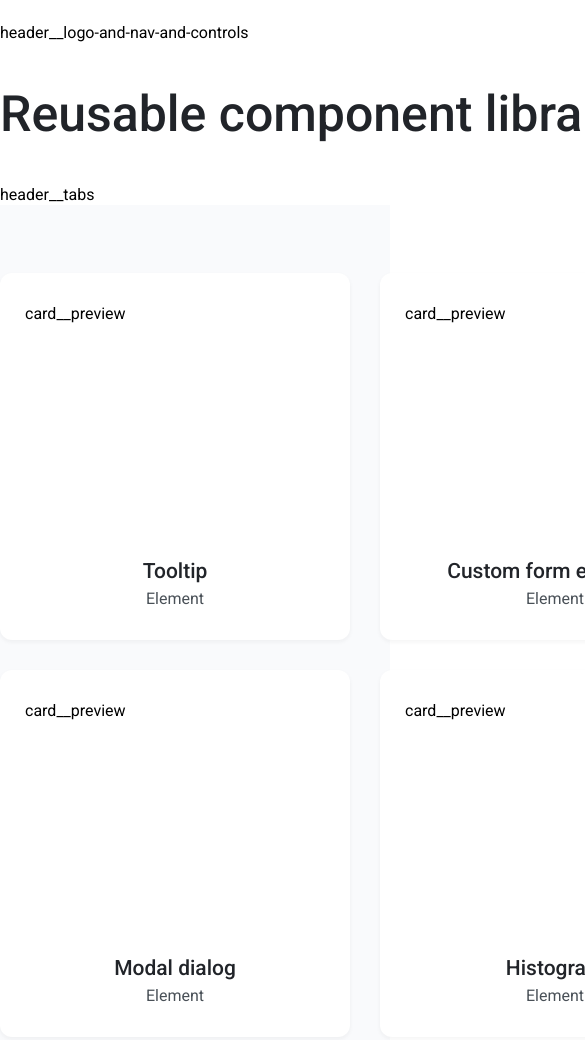
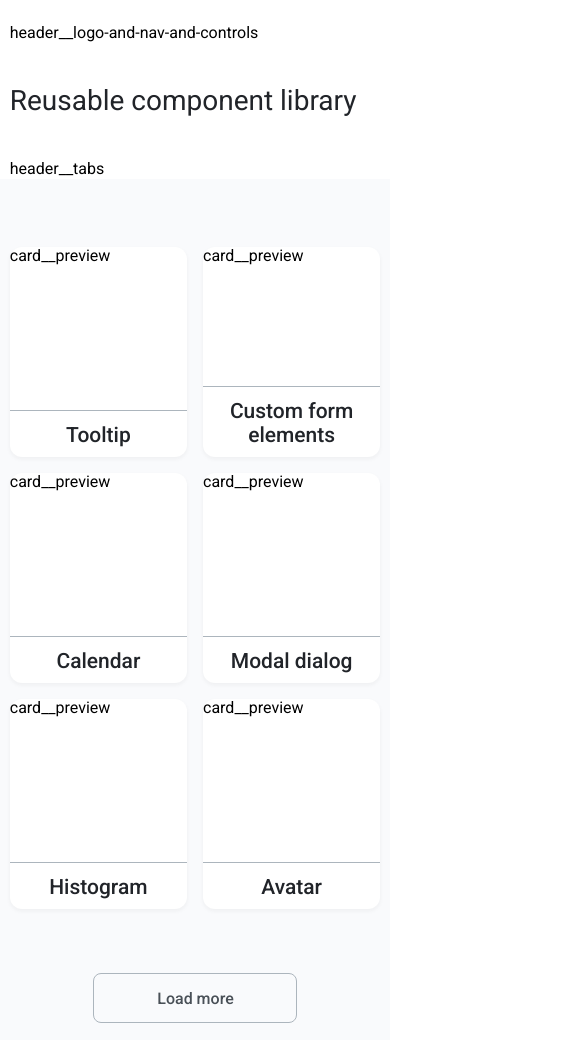
Before and after one commit to js-tasks-ru/htmlcss-20230911-4_elmir-kuba, a website: page index.html in a window 390 px wide. Shown: the top 1040 px of the page, 585 px wide, since content can reach past the window. Drawn offline with Linux system fonts and the light colour scheme.

Commit message:
main page mobile

```diff
--- a/components/card/card.css
+++ b/components/card/card.css
@@ -44,3 +44,23 @@
   font-weight: 400;
   line-height: normal;
 }
+
+@media only screen and (max-width: 475px) {
+  .card {
+    padding-left: 0;
+    padding-right: 0;
+    padding-top: 0;
+    padding-bottom: 10px;
+
+    height: 210px;
+  }
+
+  .card__bottom {
+    padding-top: 12px;
+    border-top: 1px solid var(--grey-3);
+  }
+
+  .card__desc {
+    display: none;
+  }
+}
--- a/components/container/container.css
+++ b/components/container/container.css
@@ -4,3 +4,9 @@
   margin-left: auto;
   margin-right: auto;
 }
+
+@media only screen and (max-width: 1150px) {
+  .container {
+    width: 95%;
+  }
+}
--- a/components/footer/footer.css
+++ b/components/footer/footer.css
@@ -38,3 +38,9 @@
   font-weight: 400;
   line-height: 24px; /* 150% */
 }
+
+@media only screen and (max-width: 1150px) {
+  .footer__desc {
+    width: 58.18181818%;
+  }
+}
--- a/components/header/header.css
+++ b/components/header/header.css
@@ -15,10 +15,16 @@
 .header__title {
   color: var(--black, #212429);
 
-  /* h1 */
-  /* font-family: Inter; */
   font-size: 50px;
   font-style: normal;
   font-weight: 500;
-  line-height: 64px; /* 128% */
+  line-height: 64px;
 }
+
+@media only screen and (max-width: 475px) {
+  .header__title {
+    font-size: 28px;
+    font-weight: 400;
+    line-height: 38px;
+  }
+}
--- a/components/main/main.css
+++ b/components/main/main.css
@@ -34,3 +34,49 @@
 }
 
 .main__controls {}
+
+@media only screen and (max-width: 1150px) {
+  .main__cards {
+    width: 100%;
+
+    display: grid;
+    grid-template-columns: repeat(auto-fill, minmax(330px, 1fr));
+    grid-gap: 16px;
+  }
+
+  .main__card {
+    width: 100%;
+  }
+}
+
+@media only screen and (max-width: 1075px) {
+  .main__cards {
+    grid-template-columns: repeat(auto-fill, minmax(300px, 1fr));
+  }
+}
+
+@media only screen and (max-width: 992px) {
+  .main__cards {
+    grid-template-columns: repeat(auto-fill, minmax(270px, 1fr));
+  }
+}
+
+@media only screen and (max-width: 886px) {
+  .main__cards {
+    grid-template-columns: repeat(auto-fill, minmax(300px, 1fr));
+  }
+}
+
+@media only screen and (max-width: 648px) {
+  .main__cards {
+    grid-template-columns: repeat(auto-fill, minmax(270px, 350px));
+
+    justify-content: center;
+  }
+}
+
+@media only screen and (max-width: 475px) {
+  .main__cards {
+    grid-template-columns: repeat(auto-fill, minmax(164px, 1fr));
+  }
+}
--- a/index.html
+++ b/index.html
@@ -2,6 +2,7 @@
 <!-- Главная страница -->
 <html lang="ru">
     <head>
+        <meta name="viewport" content="width=device-width, initial-scale=1.0">
         <link rel="stylesheet" href="./assets/css/main.css">
     </head>
     <body>
@@ -21,9 +22,11 @@
                     </div>
                 </div>
             </header>
+
             <main class="main">
                 <div class="container">
                     <div class="main__content">
+
                         <div class="main__cards">
                             <div class="card main__card">
                                 <div class="card__preview">card__preview</div>
@@ -91,6 +94,7 @@
                                 Load more
                             </button>
                         </div>
+
                     </div>
                 </div>
             </main>
```
